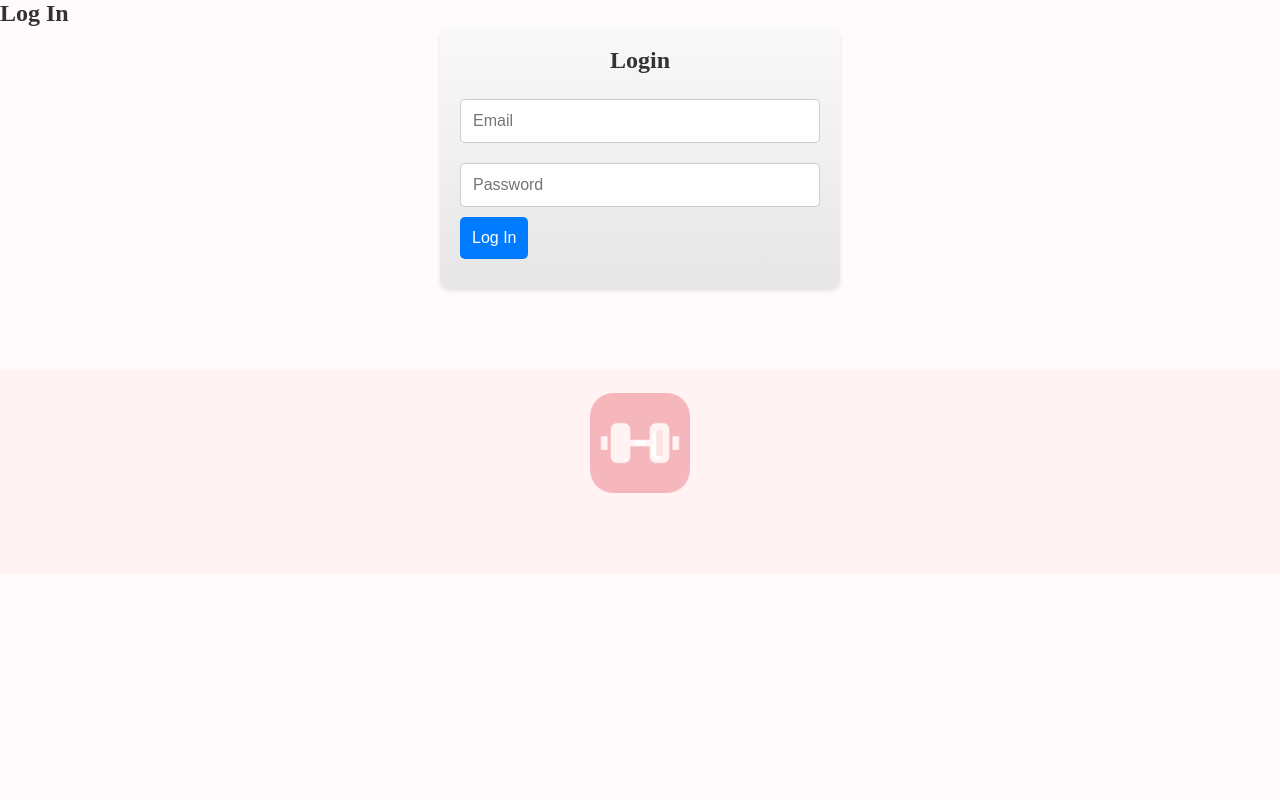
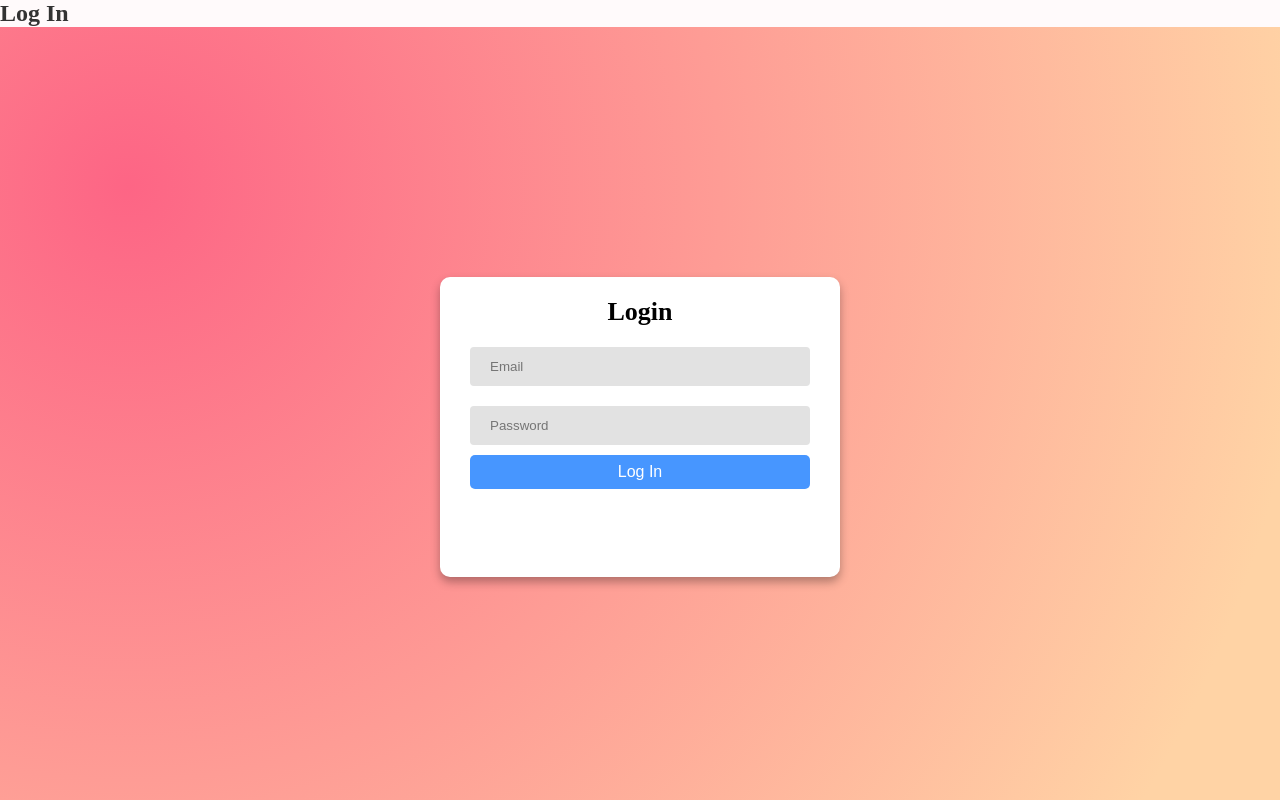
Before and after one commit to hwalia099/Fitness-App, a React (Create React App) app in the folder fitness-app/: page /auth/login in a window 1280 px wide. Shown: the top 800 px of the page. Built offline with nearby package versions, Linux system fonts and the light colour scheme.

Commit message:
loginForm layout changes

```diff
--- a/fitness-app/src/components/LoginForm.js
+++ b/fitness-app/src/components/LoginForm.js
@@ -3,44 +3,58 @@ import { useNavigate } from 'react-router-dom';
 import { login } from '../services/authService';
 import styled from 'styled-components';
 
-const FormContainer = styled.div`
+const Container = styled.div`
+  height: 100vh;
+  width: 100%;
+  align-items: center;
   display: flex;
-  flex-direction: column;
-  align-items: center;
-  padding: 20px;
-  border-radius: 10px;
-  box-shadow: 0 2px 4px rgba(0, 0, 0, 0.1);
-  max-width: 400px;
-  margin: 0 auto;
-  background: linear-gradient(to bottom, #f9f9f9, #e6e6e6);
+  justify-content: center;
+  background-image: radial-gradient(
+    circle farthest-corner at 10% 20%,
+    rgba(253, 101, 133, 1) 0%,
+    rgba(255, 211, 165, 1) 90%
+  );
 `;
 
-const Title = styled.h2`
-  margin-bottom: 15px;
-  font-size: 24px;
-  color: #333;
+const Card = styled.div`
+  border-radius: 10px;
+  box-shadow: 0 5px 10px 0 rgba(0, 0, 0, 0.3);
+  width: 400px;
+  height: 300px;
+  background-color: #ffffff;
+  padding: 10px 30px;
 `;
 
-const Input = styled.input`
-  width: 100%;
-  padding: 12px;
-  margin: 10px 0;
-  border: 1px solid #ccc;
-  border-radius: 5px;
-  font-size: 16px;
+const CardTitle = styled.div`
+  text-align: center;
+  padding: 10px;
 `;
 
-const Button = styled.button`
-  background-color: #007bff;
-  color: white;
+const Title = styled.h1`
+  font-size: 26px;
+  font-weight: bold;
+`;
+
+const Form = styled.div`
+  input {
+    margin: 10px 0;
+    width: 100%;
+    background-color: #e2e2e2;
     border: none;
+    outline: none;
+    padding: 12px 20px;
+    border-radius: 4px;
+  }
+
+  button {
+    background-color: #4796ff;
+    color: #ffffff;
+    font-size: 16px;
+    outline: none;
     border-radius: 5px;
-  padding: 12px;
-  cursor: pointer;
-  font-size: 16px;
-  transition: background-color 0.2s;
-  &:hover {
-    background-color: #0056b3;
+    border: none;
+    padding: 8px 15px;
+    width: 100%;
   }
 `;
 
@@ -49,8 +63,6 @@ const Message = styled.p`
   font-size: 14px;
   color: ${({ success }) => (success ? '#009900' : '#cc0000')};
 `;
-
-
 
 const LoginForm = () => {
   const navigate = useNavigate();
@@ -84,27 +96,33 @@ const LoginForm = () => {
   };
 
   return (
-        <FormContainer>
+    <Container>
+      <Card>
+        <CardTitle>
           <Title>Login</Title>
+        </CardTitle>
+        <Form>
           <form onSubmit={handleSubmit}>
-                <Input
+            <input
               type="email"
               name="userEmail"
               placeholder="Email"
               value={credentials.userEmail}
               onChange={handleInputChange}
             />
-                <Input
+            <input
               type="password"
               name="password"
               placeholder="Password"
               value={credentials.password}
               onChange={handleInputChange}
             />
-                <Button type="submit">Log In</Button>
+            <button type="submit">Log In</button>
           </form>
+        </Form>
         <Message success={loginMessage === 'Login successful'}>{loginMessage}</Message>
-        </FormContainer>
+      </Card>
+    </Container>
   );
 };
 
```
Lines whose indentation alone changed are shown as unchanged.
